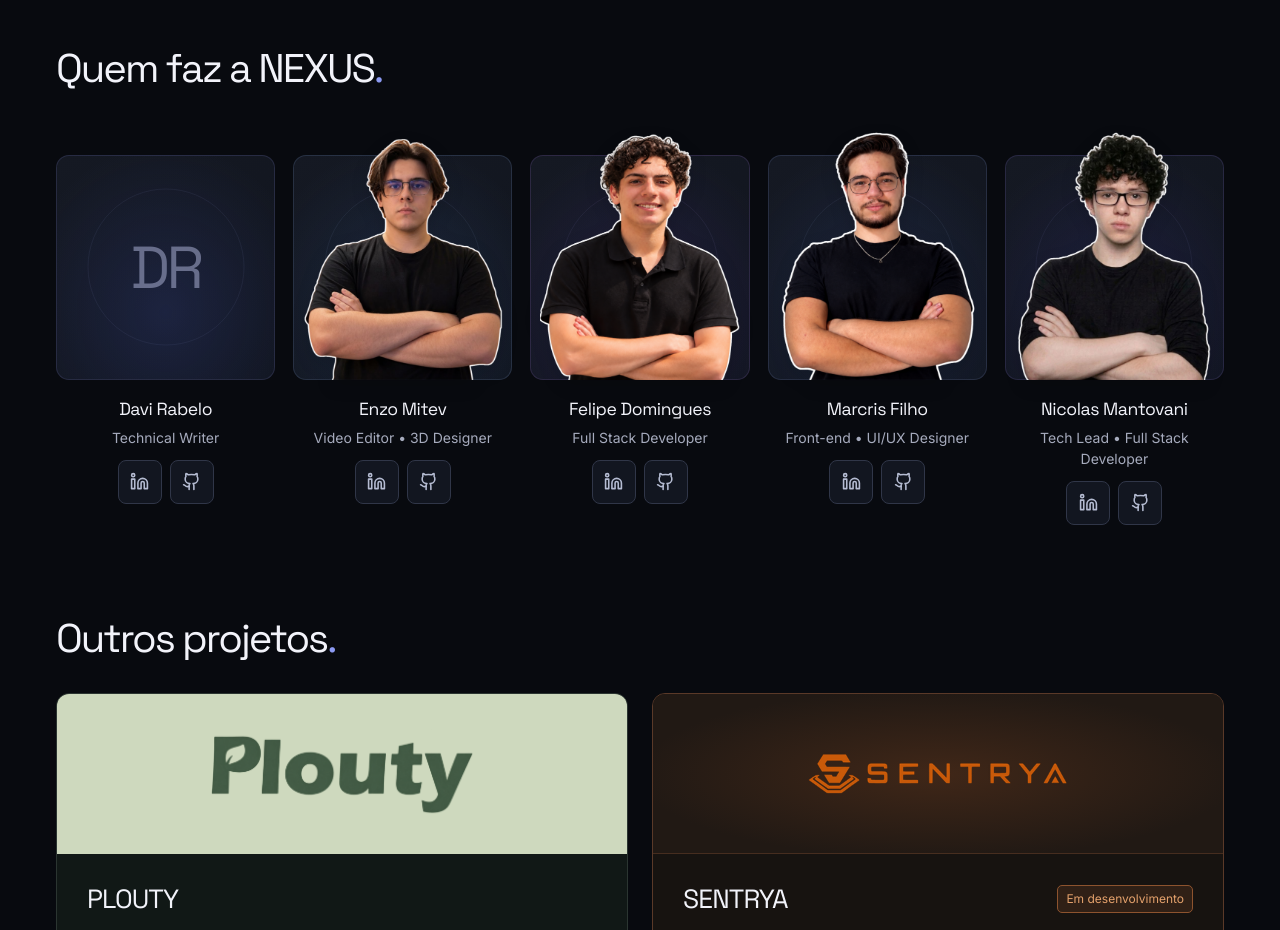
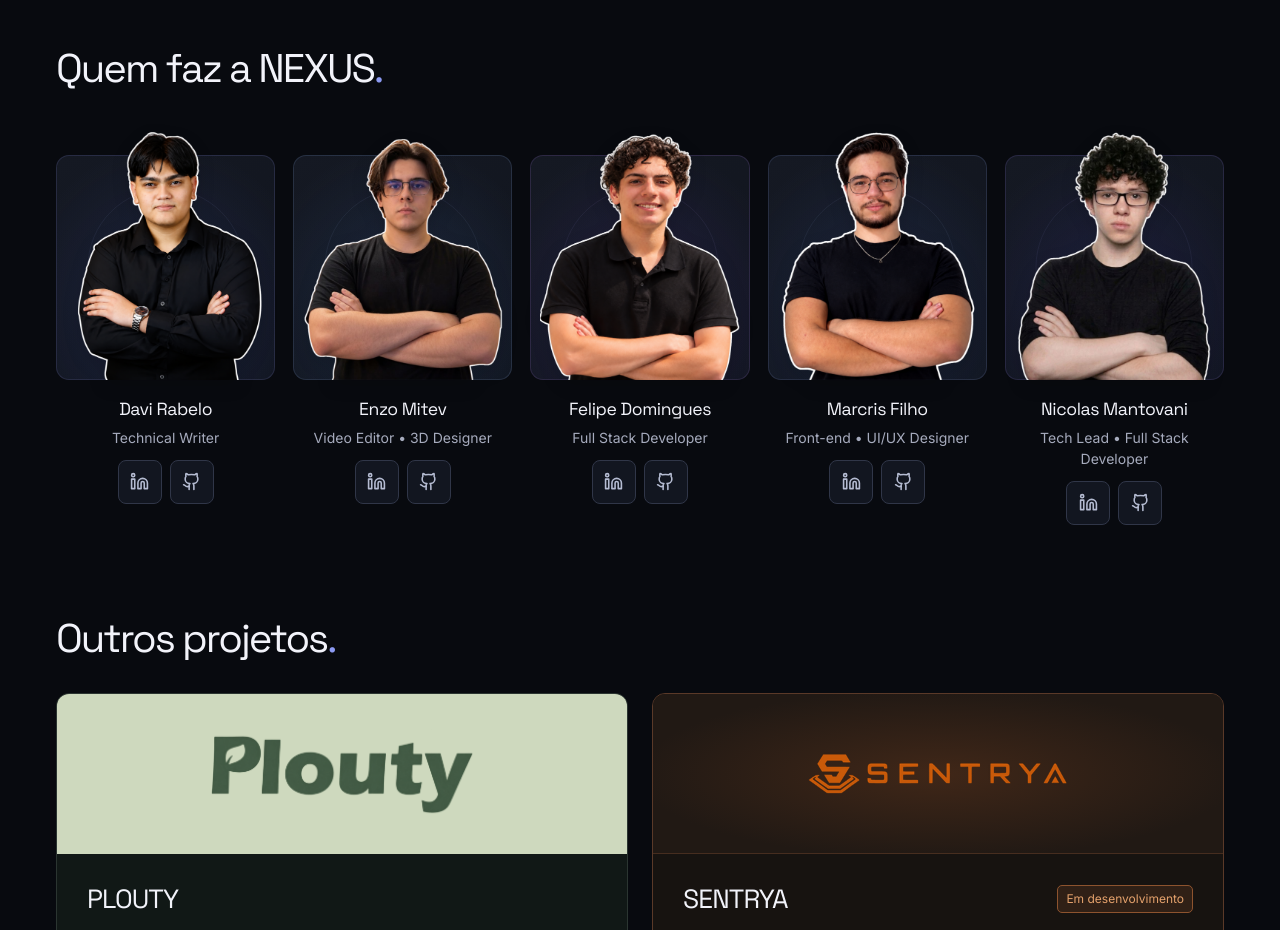
Before and after one commit to MarcrisFilho/Nexus-Dev-Profile, a React (Vite) app: page / in a window 1280 px wide. Shown: the part 1140-2070 px from the top of the page. Built offline with nearby package versions, Linux system fonts and the light colour scheme.

Commit message:
upload 5

```diff
--- a/src/data/team.ts
+++ b/src/data/team.ts
@@ -14,7 +14,7 @@ export const team: Member[] = [
     name: "Davi Rabelo",
     initials: "DR",
     specialty: "Technical Writer",
-    photo: "davi-rabelo.",
+    photo: "davi-rabelo.png",
     github: "https://github.com/davirabelo17296-oss",
     linkedin: "https://www.linkedin.com/in/davi-rabelo-1b9285407/",
   },
```
